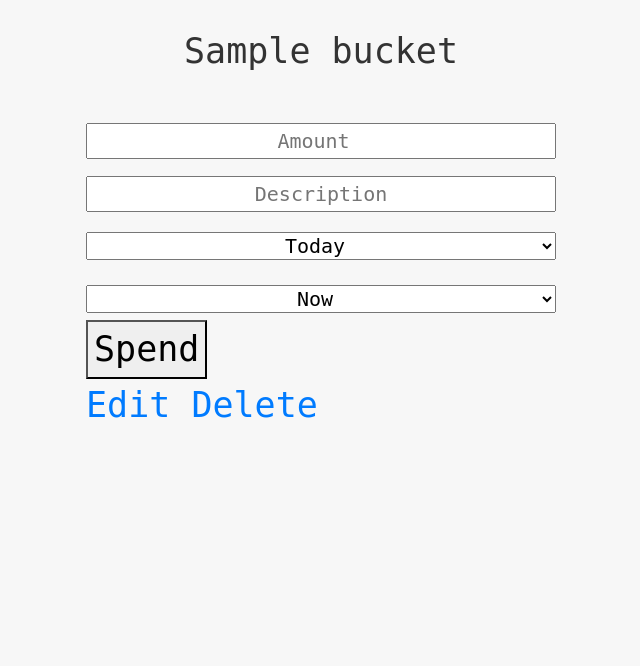
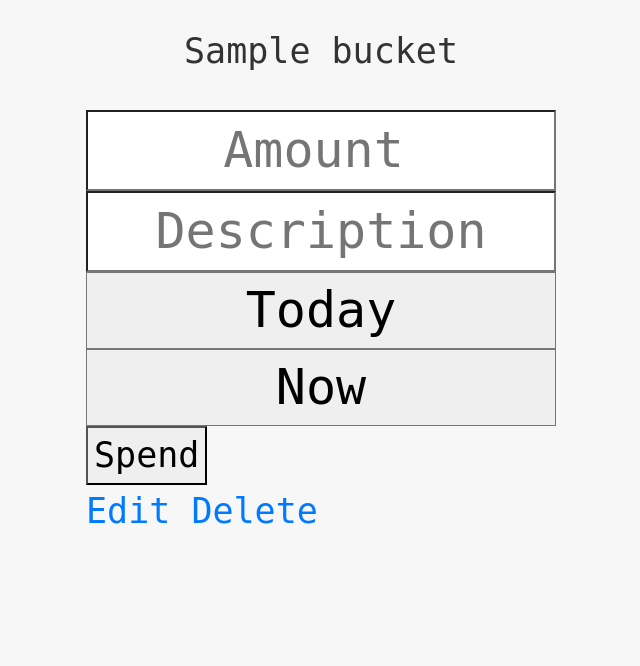
Before and after one commit to bryanchambers/buckets, a Flask app: page /buckets/1 in a window 1280 px wide. Shown: the top 666 px of the page, without its empty margins (319-959 px from the left). Run offline with Flask 2, Linux system fonts and the light colour scheme; tables that the repository leaves empty hold one stand-in row (values such as "Sample post"); some libraries are stand-ins or nearby versions.

Commit message:
Updated bucket styling

```diff
--- a/static/style.css
+++ b/static/style.css
@@ -27,9 +27,10 @@ body {
 
 
 input, select {
-	width: 100%;
-	text-align: center;
-	font-size: 20px;
+    width: 100%;
+    text-align: center;
+    font-size:  50px !important;
+    -webkit-appearance: none;
 }
 
 
@@ -76,6 +77,17 @@ input, select {
     text-align: center;
 
 }
+
+
+
+
+
+
+
+
+
+
+
 
 
 
```
